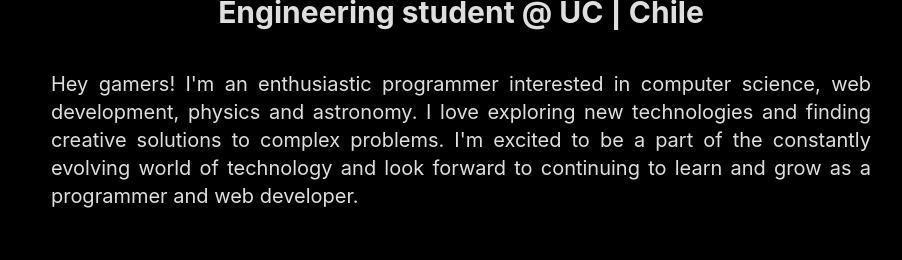
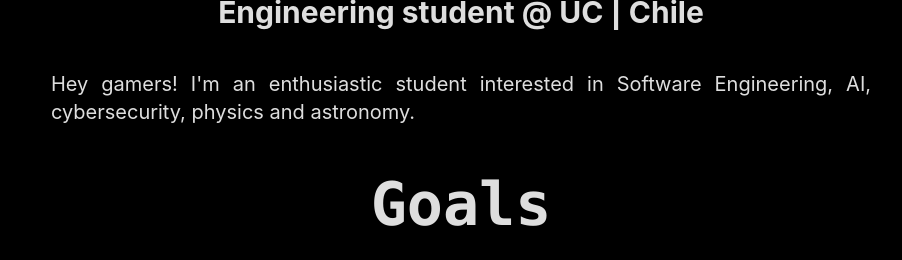
Before and after one commit to MrBased/MrBased.github.io, a React (Vite) app: page / in a window 1280 px wide. Shown: the part 302-562 px from the top of the page, without its empty margins (179-1081 px from the left). Built offline with nearby package versions, Linux system fonts and the light colour scheme.

Commit message:
bio change

```diff
--- a/src/App.jsx
+++ b/src/App.jsx
@@ -14,7 +14,7 @@
         <h2 className='font-bold text-3xl items-center justify-center'>Engineering student @ UC | Chile</h2>
       </div>
       <div className='animate-land text-xl text-justify max-w-prose'>
-        Hey gamers! I'm an enthusiastic programmer interested in computer science, web development, physics and astronomy. I love exploring new technologies and finding creative solutions to complex problems. I'm excited to be a part of the constantly evolving world of technology and look forward to continuing to learn and grow as a programmer and web developer.
+        Hey gamers! I'm an enthusiastic student interested in Software Engineering, AI, cybersecurity, physics and astronomy.
       </div>
       <div>
         <div className='animate-land pt-12 pb-10'>
```
